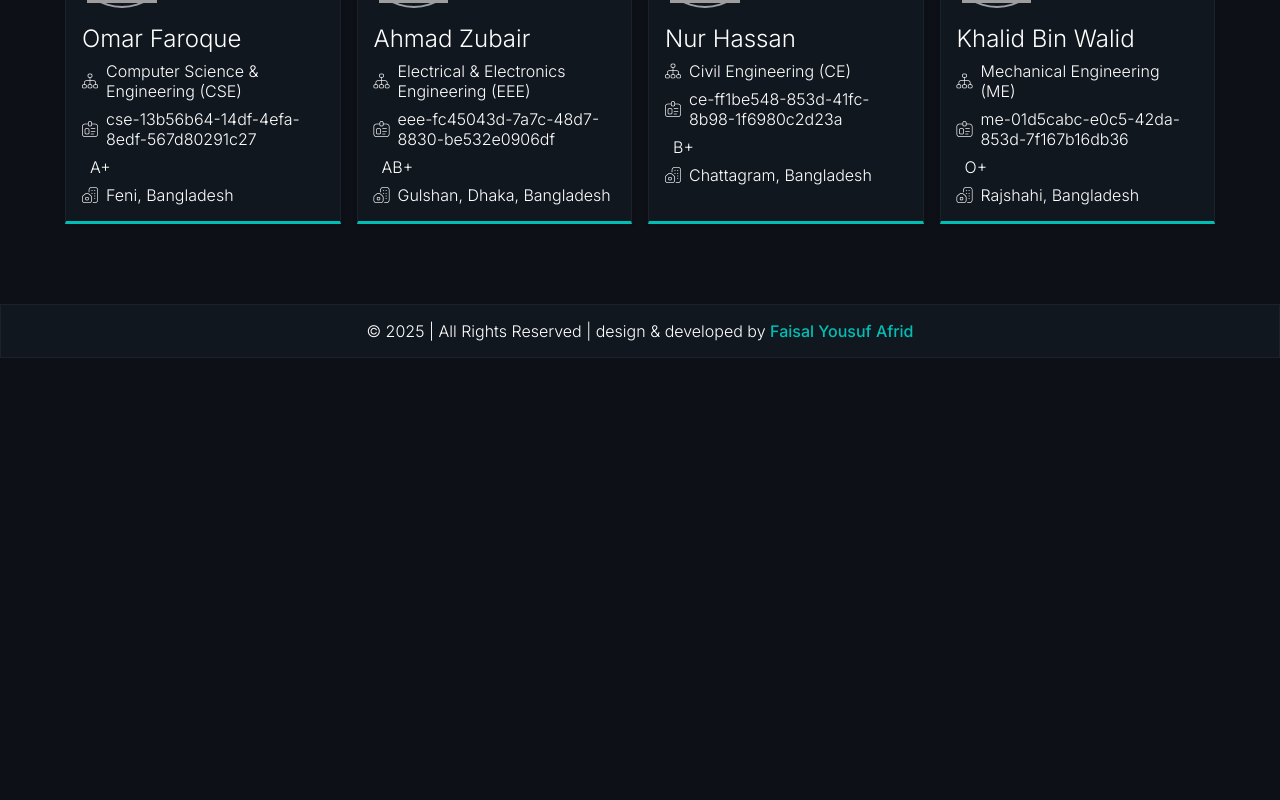
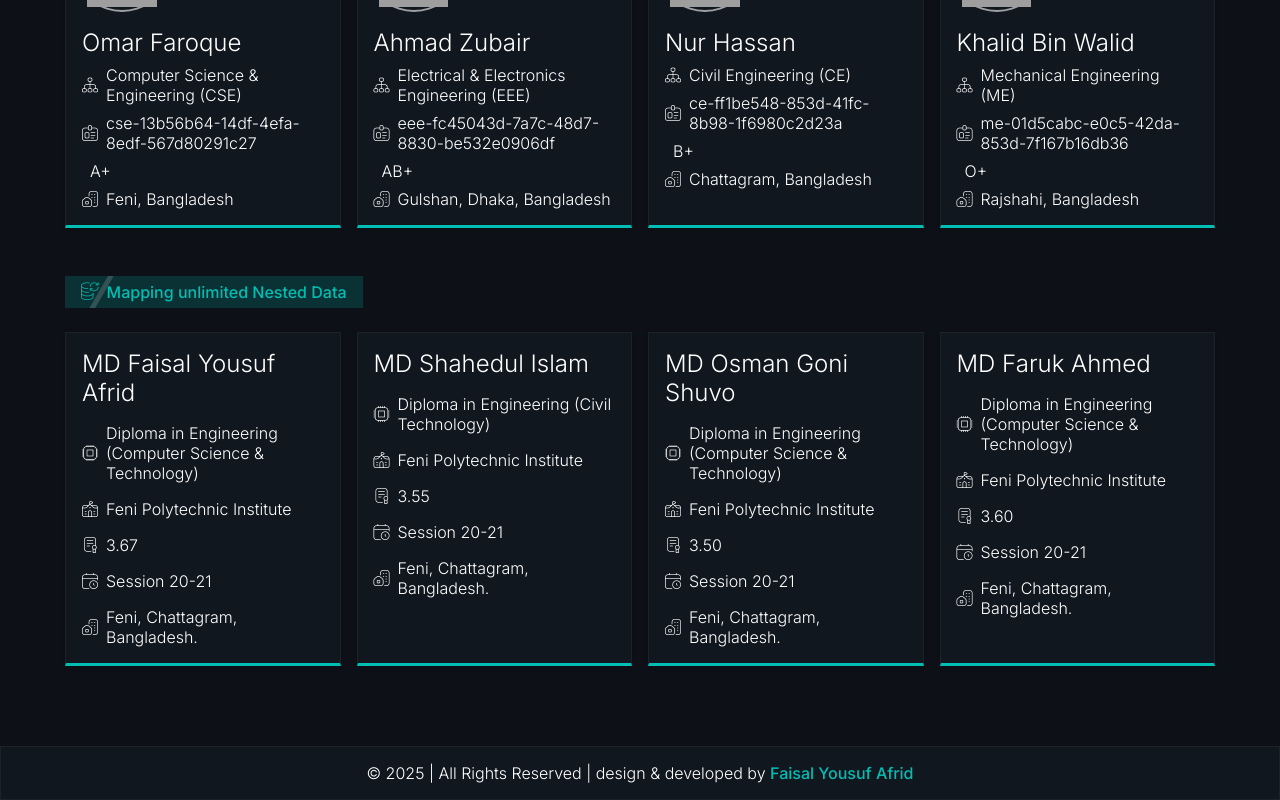
Before and after one commit to Afrid2004/React-App, a React (Vite) app: page / in a window 1280 px wide. Shown: the part 1607-2407 px from the top of the page. Before the commit the page ends 1965 px from the top, so only its background shows below. Built offline with nearby package versions, Linux system fonts and the light colour scheme; grey boxes are pictures that could not be loaded; some icons are missing.

Commit message:
nested data

```diff
--- a/src/App.css
+++ b/src/App.css
@@ -12,14 +12,23 @@
     font-weight: 300;
 }
 
+:root {
+    --maincolor: #01beb4;
+    --lightPrimaryColor: #0799923d;
+    --borderColor: rgba(211, 211, 211, 0.053);
+    --bgColor: #0d1117;
+    --bgColorLight: #11171fff;
+    --textColor: white;
+}
+
 a {
     text-decoration: none;
     color: inherit;
 }
 
 body {
-    background-color: #0d1117;
-    color: white;
+    background-color: var(--bgColor);
+    color: var(--textColor);
 }
 
 .container {
@@ -34,7 +43,7 @@ body {
     top: 0;
     backdrop-filter: blur(70px);
     z-index: 10;
-    border: 1px solid rgba(211, 211, 211, 0.053);
+    border: 1px solid var(--borderColor);
 }
 
 .header .container {
@@ -55,7 +64,7 @@ body {
 .header h1 i {
     display: flex;
     animation: rotate 7s linear infinite;
-    color: #01beb4;
+    color: var(--maincolor);
     font-size: 2rem;
 }
 
@@ -75,8 +84,8 @@ body {
     margin-bottom: 1.5rem;
     width: fit-content;
     padding: .4rem 1rem;
-    background-color: #0799923d;
-    color: #01beb4;
+    background-color: var(--lightPrimaryColor);
+    color: var(--maincolor);
     cursor: pointer;
     position: relative;
     overflow: hidden;
@@ -129,14 +138,15 @@ body {
 
 
 .footer {
-    background-color: #11171fff;
-    text-align: center;
-    border: 1px solid rgba(211, 211, 211, 0.053);
+    background-color: var(--bgColorLight);
+    border: 1px solid var(--borderColor);
+    align-items: center;
+    display: flex;
 }
 
 .footer-content p a {
     font-weight: 500;
-    color: #01beb4;
+    color: var(--maincolor);
 }
 
 /* .custom:nth-child(1)>div .category {
@@ -145,8 +155,8 @@ body {
 }
 
 .custom:nth-child(2)>div .category {
-    background-color: #0799923d;
-    color: #01beb4;
+    background-color: var(--lightPrimaryColor);
+    color: var(--maincolor);
 }
 
 .custom:nth-child(3)>div .category {
@@ -171,12 +181,12 @@ body {
 }
 
 .card {
-    position: relative;
     padding: 1.5rem;
-    background: #11171fff;
+    background: var(--bgColorLight);
     box-shadow: rgba(0, 0, 0, 0.16) 0px 1px 4px;
     cursor: pointer;
-    border: 1px solid rgba(211, 211, 211, 0.053);
+    border: 1px solid var(--borderColor);
+    border-bottom: 3px solid var(--maincolor);
 }
 
 .card .tech-img {
@@ -247,11 +257,11 @@ body {
 }
 
 .card:nth-child(7) {
-    border-bottom: 4px solid white;
+    border-bottom: 4px solid var(--textColor);
 }
 
 .card:nth-child(7) .tech-img img {
-    filter: drop-shadow(0 0 5px white);
+    filter: drop-shadow(0 0 5px var(--textColor));
 }
 
 .card:nth-child(8) {
@@ -269,7 +279,7 @@ body {
 }
 
 .overlay {
-    background: #11171fff;
+    background: var(--bgColorLight);
     position: absolute;
     width: 100%;
     height: 100%;
@@ -294,18 +304,18 @@ body {
 .usercard {
     display: grid;
     gap: 1rem;
-    grid-template-columns: repeat(auto-fit, minmax(250px, 1fr));
+    grid-template-columns: repeat(auto-fit, minmax(250px, max-content));
 }
 
 .usercard>div {
-    background: #11171fff;
+    background: var(--bgColorLight);
     box-shadow: rgba(0, 0, 0, 0.16) 0px 1px 4px;
     cursor: pointer;
     padding: 1rem;
-    border-bottom: 3px solid #01beb4;
-    border-top: 1px solid rgba(211, 211, 211, 0.053);
-    border-left: 1px solid rgba(211, 211, 211, 0.053);
-    border-right: 1px solid rgba(211, 211, 211, 0.053);
+    border-bottom: 3px solid var(--maincolor);
+    border-top: 1px solid var(--borderColor);
+    border-left: 1px solid var(--borderColor);
+    border-right: 1px solid var(--borderColor);
 }
 
 .usercard>div>div:nth-child(1) {
@@ -341,18 +351,35 @@ body {
     position: absolute;
     width: fit-content;
     padding: .3rem .5rem;
-    background-color: #0799923d;
+    background-color: var(--lightPrimaryColor);
     top: 1.3rem;
     right: 1.3rem;
     border-radius: 5px;
 }
 
 .user-position p {
-    color: #01beb4;
+    color: var(--maincolor);
     font-size: .9rem;
     font-weight: 500;
     display: flex;
     align-items: flex-start;
+}
+
+.nested p:not(:last-child),
+.nested h2 {
+    margin-bottom: 1rem;
+}
+
+p {
+    display: flex;
+    align-items: center;
+    justify-content: start;
+    gap: .5rem;
+}
+
+p>i {
+    display: flex;
+
 }
 
 /*====================responsive css========================*/
--- a/src/App.jsx
+++ b/src/App.jsx
@@ -3,6 +3,7 @@ import Card from "./components/card";
 import Technology from "./components/technology";
 import Data from "./data.json";
 import UserInfo from "./components/uuidcard";
+import NestedUser from "./components/neasted-mapping";
 
 var name, heading, cardbody;
 name = "Afrid";
@@ -30,7 +31,6 @@ function App() {
           </div>
         </div>
         <div className="container">
-
 
           <div className="body">
 
@@ -140,9 +140,26 @@ function App() {
 
             </div>
 
+            {/* mapping nested data */}
+            <div className="nested-div custom">
+
+              <div>
+
+                <div className="category">
+                  <p>
+                    <i class="fi fi-tr-back-up"></i> Mapping unlimited Nested Data
+                  </p>
+                </div>
+
+                <div className="usercard">
+                  <NestedUser />
+                </div>
+
+              </div>
+
+            </div>
+
           </div>
-
-
 
         </div>
         <div className="footer">
--- /dev/null
+++ b/src/components/neasted-mapping.jsx
@@ -0,0 +1,69 @@
+
+const userData = [
+  {
+    Name: "MD Faisal Yousuf Afrid",
+    Education: "Diploma in Engineering (Computer Science & Technology)",
+    Moreinfo: [
+      {
+        Institute: "Feni Polytechnic Institute",
+        Cgpa: "3.67",
+        Session: "20-21",
+        From: "Feni, Chattagram, Bangladesh."
+      }
+    ]
+  },
+  {
+    Name: "MD Shahedul Islam",
+    Education: "Diploma in Engineering (Civil Technology)",
+    Moreinfo: [
+      {
+        Institute: "Feni Polytechnic Institute",
+        Cgpa: "3.55",
+        Session: "20-21",
+        From: "Feni, Chattagram, Bangladesh."
+      }
+    ]
+  },
+  {
+    Name: "MD Osman Goni Shuvo",
+    Education: "Diploma in Engineering (Computer Science & Technology)",
+    Moreinfo: [
+      {
+        Institute: "Feni Polytechnic Institute",
+        Cgpa: "3.50",
+        Session: "20-21",
+        From: "Feni, Chattagram, Bangladesh."
+      }
+    ]
+  },
+  {
+    Name: "MD Faruk Ahmed",
+    Education: "Diploma in Engineering (Computer Science & Technology)",
+    Moreinfo: [
+      {
+        Institute: "Feni Polytechnic Institute",
+        Cgpa: "3.60",
+        Session: "20-21",
+        From: "Feni, Chattagram, Bangladesh."
+      }
+    ]
+  }
+]
+
+function NestedUser() {
+  return userData.map((data, index) =>
+    <div className="user nested" key={index}>
+      <h2> {data.Name}</h2>
+      <p><i class="fi fi-tr-microchip"></i> {data.Education}</p>
+      {data.Moreinfo.map((moreData, index) =>
+        <div key={index}>
+          <p><i class="fi fi-tr-school"></i> {moreData.Institute}</p>
+          <p><i class="fi fi-tr-diploma"></i> {moreData.Cgpa}</p>
+          <p><i class="fi fi-tr-calendar-clock"></i> Session {moreData.Session}</p>
+          <p><i class="fi fi-tr-house-building"></i> {moreData.From}</p>
+        </div>
+      )}
+    </div>
+  )
+}
+export default NestedUser;
```
